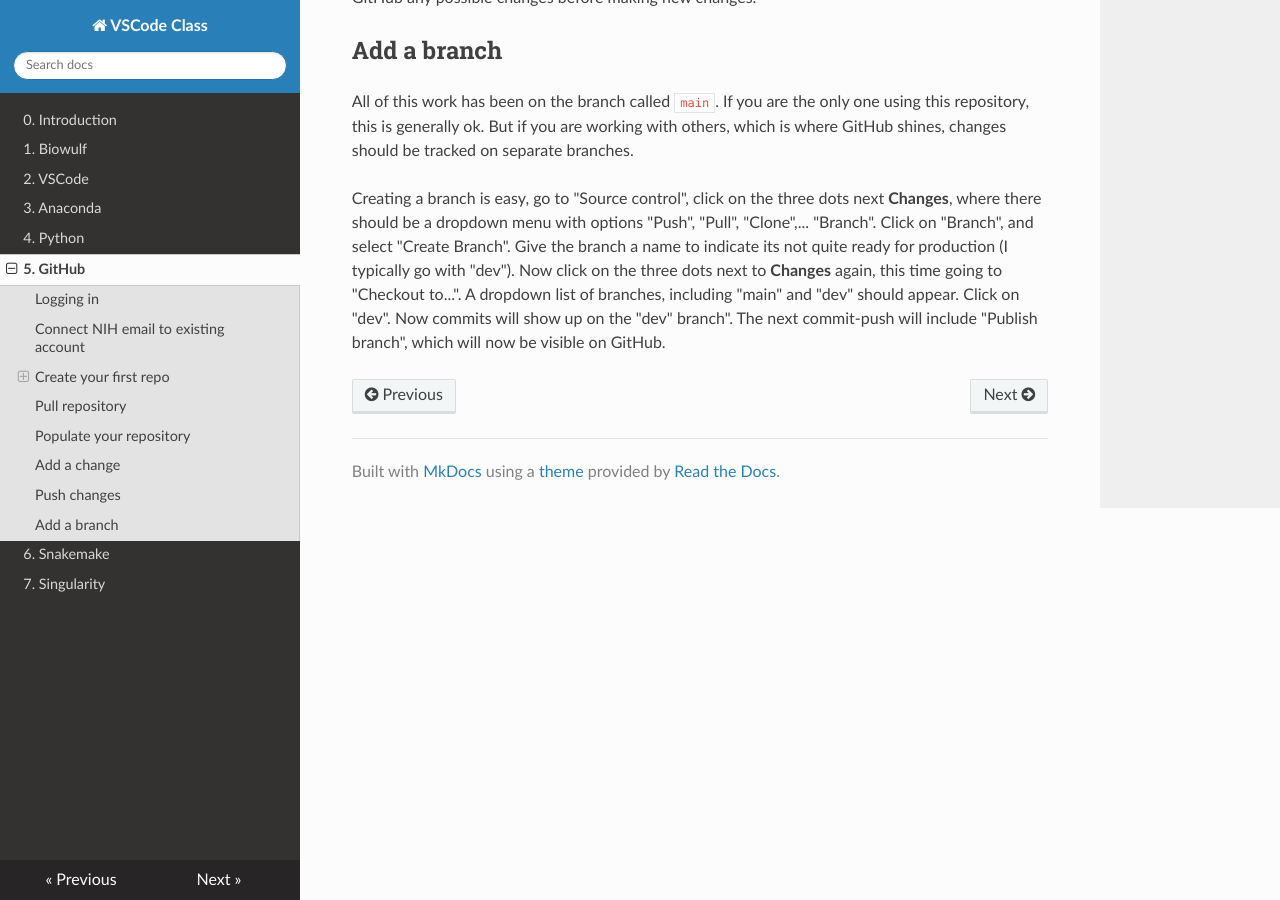
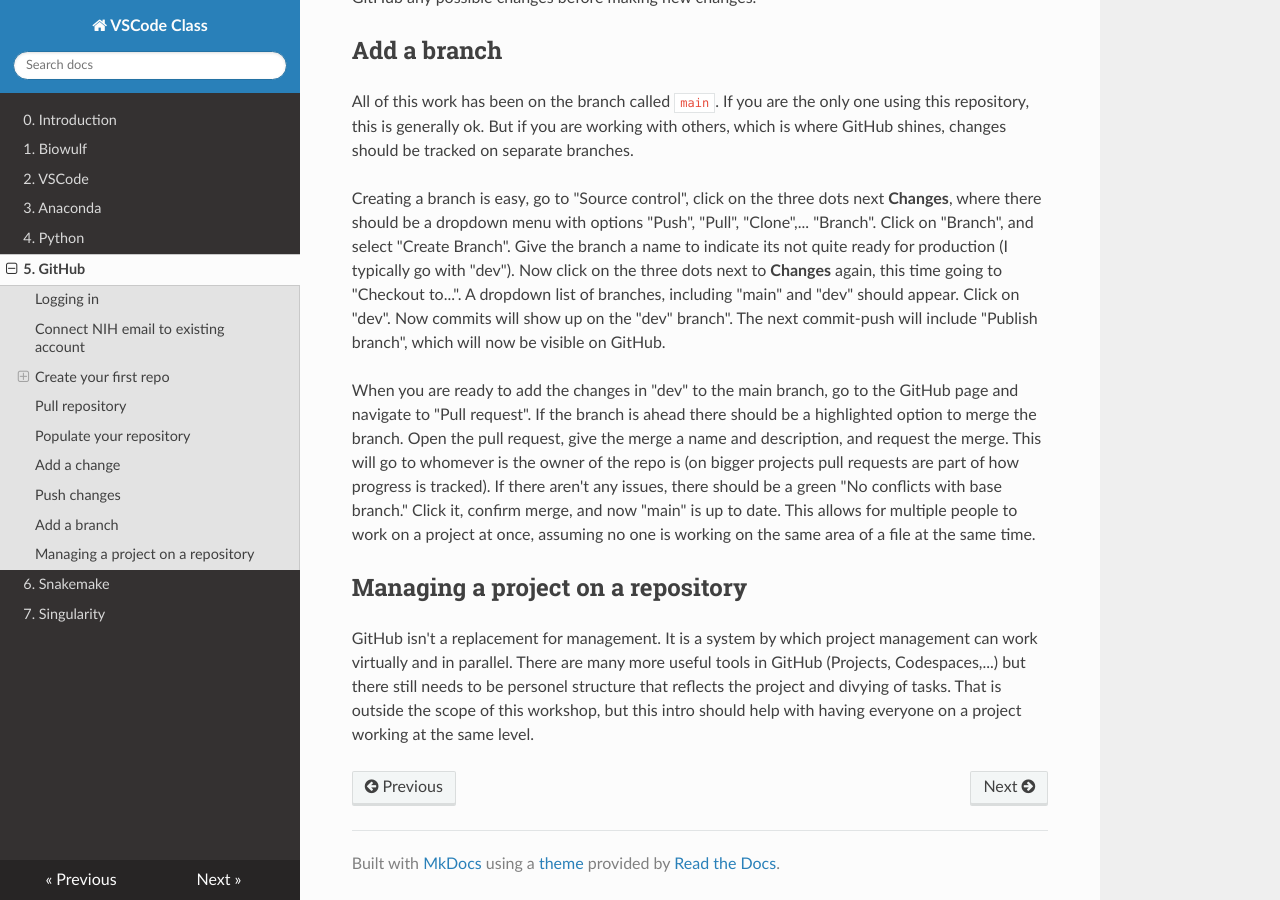
Before and after one commit to NIH-CARD/VSCode_class, an MkDocs documentation site: the page built from docs/github.md, in a window 1280 px wide and 900 px high, scrolled down 5111 px. Built offline with MkDocs 1.6.1, drawn with Linux system fonts in a browser that asks for light colours; nearby versions of some CDN libraries.

Commit message:
Closing remarks on use of GitHub

```diff
--- a/docs/github.md
+++ b/docs/github.md
@@ -118,3 +118,9 @@ Do the smart thing. Commit your change as soon as it feels like a distinct chunk
 All of this work has been on the branch called `main`. If you are the only one using this repository, this is generally ok. But if you are working with others, which is where GitHub shines, changes should be tracked on separate branches.
 
 Creating a branch is easy, go to "Source control", click on the three dots next **Changes**, where there should be a dropdown menu with options "Push", "Pull", "Clone",... "Branch". Click on "Branch", and select "Create Branch". Give the branch a name to indicate its not quite ready for production (I typically go with "dev"). Now click on the three dots next to **Changes** again, this time going to "Checkout to...". A dropdown list of branches, including "main" and "dev" should appear. Click on "dev". Now commits will show up on the "dev" branch". The next commit-push will include "Publish branch", which will now be visible on GitHub.
+
+When you are ready to add the changes in "dev" to the main branch, go to the GitHub page and navigate to "Pull request". If the branch is ahead there should be a highlighted option to merge the branch. Open the pull request, give the merge a name and description, and request the merge. This will go to whomever is the owner of the repo is (on bigger projects pull requests are part of how progress is tracked). If there aren't any issues, there should be a green "No conflicts with base branch." Click it, confirm merge, and now "main" is up to date. This allows for multiple people to work on a project at once, assuming no one is working on the same area of a file at the same time.
+
+## Managing a project on a repository
+
+GitHub isn't a replacement for management. It is a system by which project management can work virtually and in parallel. There are many more useful tools in GitHub (Projects, Codespaces,...) but there still needs to be personel structure that reflects the project and divying of tasks. That is outside the scope of this workshop, but this intro should help with having everyone on a project working at the same level.
```
